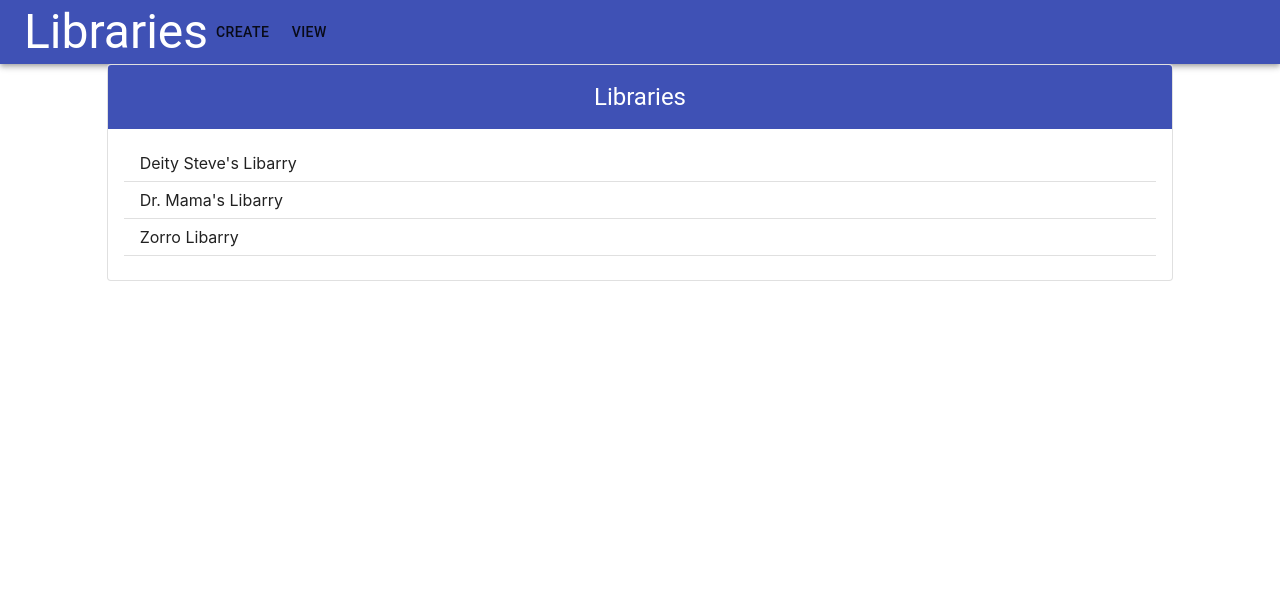
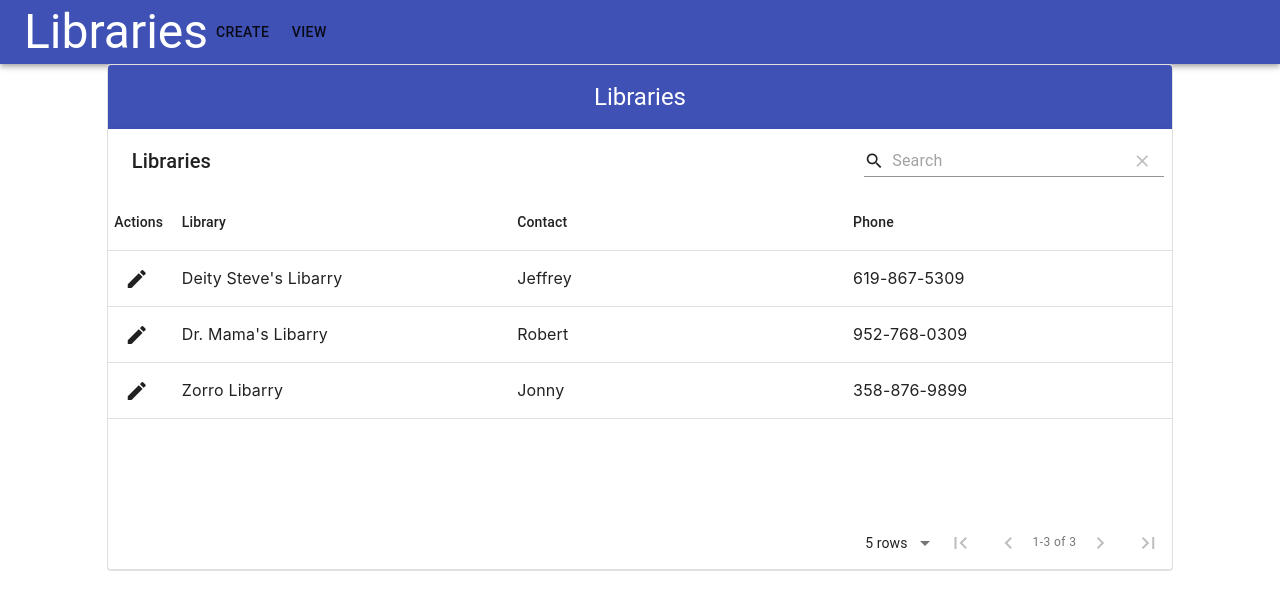
Before and after one commit to duncle-app/duncle-web-app, a React (Create React App) app: page /library in a window 1280 px wide. Shown: the top 610 px of the page. Built offline with nearby package versions, Linux system fonts and the light colour scheme; the HTML template or start-up script is replaced by a standard one.

Commit message:
Added prelim contents for the 'all libraries' table

```diff
--- a/public/index.html
+++ b/public/index.html
@@ -15,6 +15,8 @@
       user's mobile device or desktop. See https://developers.google.com/web/fundamentals/web-app-manifest/
     -->
     <link rel="manifest" href="%PUBLIC_URL%/manifest.json" />
+    <!-- todo - replace this with the import -->
+    <link rel="stylesheet" href="https://fonts.googleapis.com/icon?family=Material+Icons"/>
     <!--
       Notice the use of %PUBLIC_URL% in the tags above.
       It will be replaced with the URL of the `public` folder during the build.
--- a/src/library-detail/control/library-detail-controller.tsx
+++ b/src/library-detail/control/library-detail-controller.tsx
@@ -26,8 +26,7 @@ export function LibraryDetailController(props: LibraryDetailProps) {
     let history = useHistory();
 
     function onBack(): void {
-        // history.goBack();
-        history.push('/')
+        history.goBack();
     }
 
     function onEdit(library: Library): void {
--- a/src/library-list/library-list.tsx
+++ b/src/library-list/library-list.tsx
@@ -1,16 +1,21 @@
 import {Library} from "../model/library";
-import LibraryOverview from "./components/library-overview";
 import React from "react";
-import {Card, CardContent, CardHeader, Divider} from "@material-ui/core";
+import {Card, CardHeader} from "@material-ui/core";
 import useStyles from "../global-styles";
 import Grid from "@material-ui/core/Grid/Grid";
+import MaterialTable from "material-table";
 
 interface LibraryListProps {
     libraries: Library[];
+
     onLibraryClick(library: Library): void;
+
     onAddLibraryClick(): void;
+
     showAddLibraryComponent: boolean;
+
     onAddLibraryCancel(): void;
+
     onAddLibrarySubmit(library: Library): void;
 }
 
@@ -20,26 +25,51 @@ function LibraryList(props: LibraryListProps) {
         libraries,
     } = props;
 
-  const { cardHeader } = useStyles();
+    const {cardHeader} = useStyles();
 
+    const tableColumns = [
+        {
+            title: "Library", field: "libraryName",
+        },
+        {
+            title: "Contact", field: "contact.firstName",
+        },
+        {
+            title: "Phone", field: "contact.phoneNumber",
+        }
+    ];
     return (
         <div>
             <Grid container justify="center">
                 <Grid item xs={10}>
                     <Card variant="outlined">
-                  <CardHeader title="Libraries" className={cardHeader} />
-                  <CardContent>
-                      {libraries.map((lib: Library) => (
-                          <>
-                              <LibraryOverview
-                                  library={lib}
-                                  key={lib.id}
-                                  onClick={onLibraryClick}
+                        <CardHeader title="Libraries" className={cardHeader}/>
+                        <MaterialTable
+                            title="Libraries"
+                            columns={tableColumns}
+                            data={libraries}
+                            actions={[
+                                {
+                                    icon: 'create',
+                                    tooltip: 'Edit User',
+                                    // @ts-ignore
+                                    onClick: (event, rowData) => onLibraryClick(rowData)
+                                }
+                            ]}
                         />
-                              <Divider />
-                          </>
-                      ))}
-                  </CardContent>
+
+                        {/*<CardContent>*/}
+                            {/*{libraries.map((lib: Library) => (*/}
+                                {/*<>*/}
+                                    {/*<LibraryOverview*/}
+                                        {/*library={lib}*/}
+                                        {/*key={lib.id}*/}
+                                        {/*onClick={onLibraryClick}*/}
+                                    {/*/>*/}
+                                    {/*<Divider/>*/}
+                                {/*</>*/}
+                            {/*))}*/}
+                        {/*</CardContent>*/}
                     </Card>
                 </Grid>
             </Grid>
--- a/src/login/controller/login-controller.tsx
+++ b/src/login/controller/login-controller.tsx
@@ -47,7 +47,7 @@ const useStyles = makeStyles((theme) => ({
     },
 }));
 
-const jake = async () => {
+const initializePouch = async () => {
     const localDb = new PouchDB('tcrm');
     // const remoteDb = new PouchDB('http://127.0.0.1:5984/tcrm');
     const remoteDb = new PouchDB('https://9847c227-5837-4157-b1ef-08b18c937630-bluemix.cloudant.com/testdb');
@@ -62,7 +62,7 @@ const jake = async () => {
 export default function Login() {
     let history = useHistory();
 
-    jake();
+    // initializePouch();
 
     const classes = useStyles();
 
```
Lines whose indentation alone changed are shown as unchanged.
